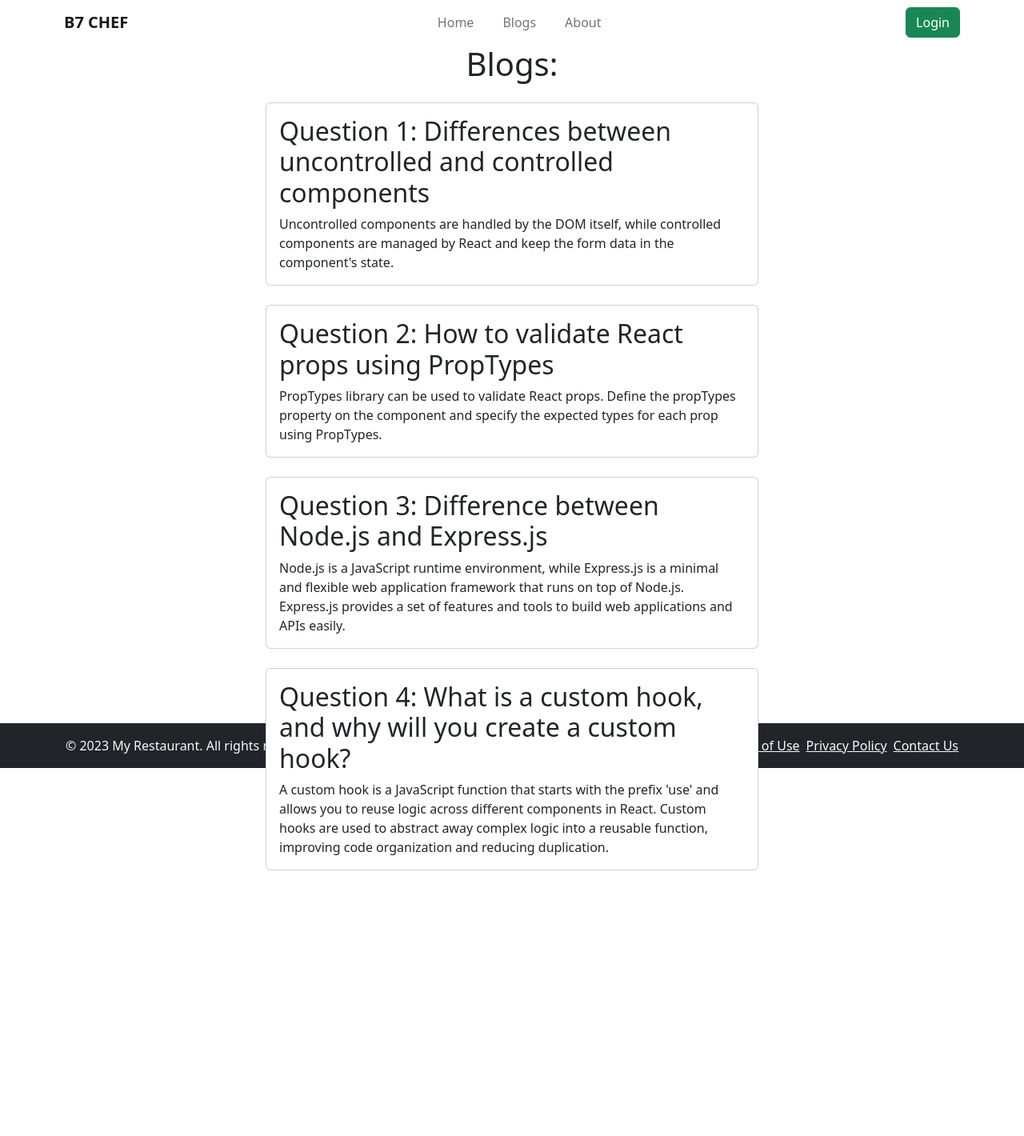
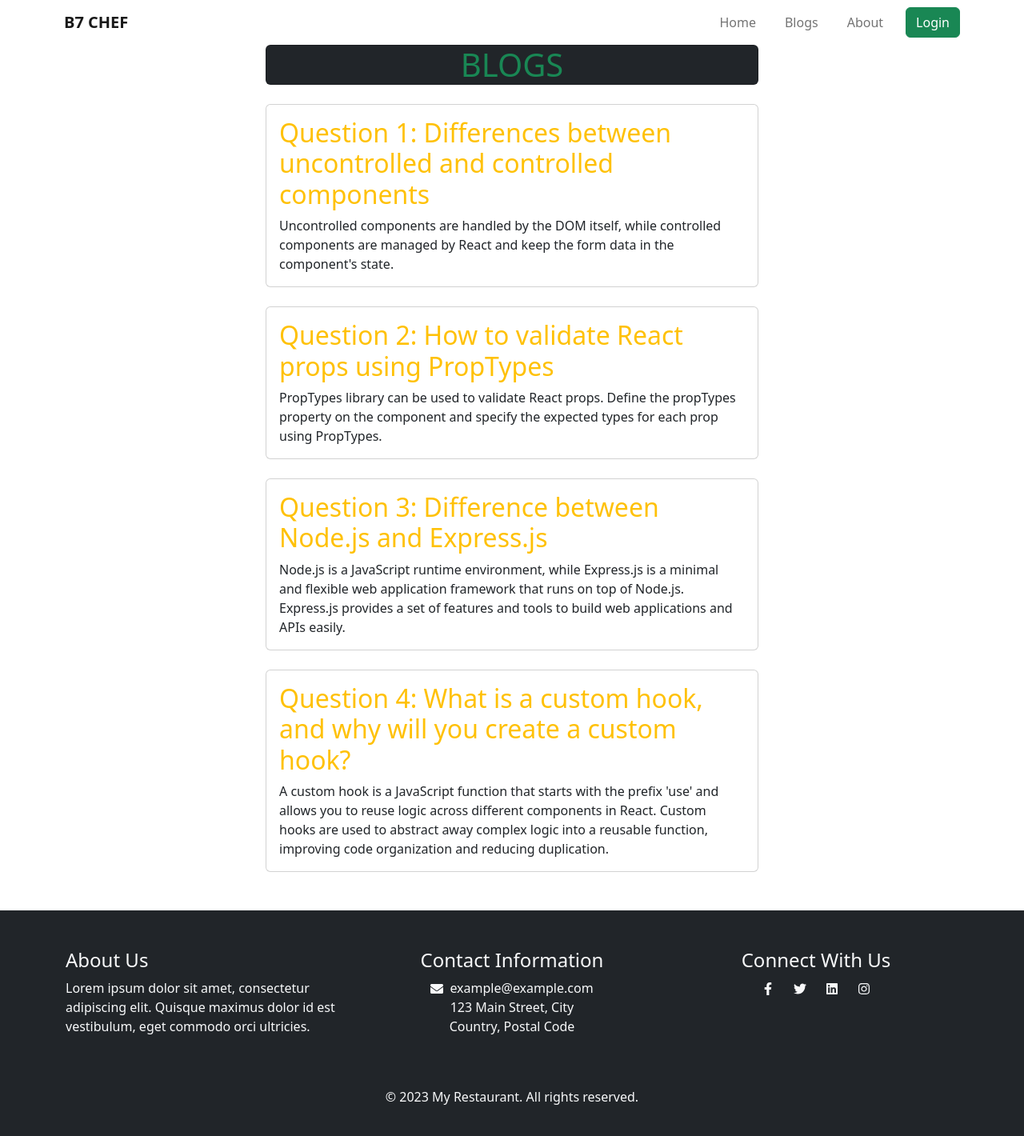
Before and after one commit to AhnafAlve/b7-chef-client, a React (Vite) app: page /blogs in a window 1280 px wide. Shown: the top 1420 px of the page at 80% size. Before the commit the page ends 1088 px from the top, so only its background shows below. Built offline with nearby package versions, Linux system fonts and the light colour scheme; no server answers.

Commit message:
google and github sign in method added

```diff
--- a/package.json
+++ b/package.json
@@ -19,6 +19,7 @@
     "react-dom": "^18.2.0",
     "react-icons": "^4.8.0",
     "react-router-dom": "^6.11.1",
+    "react-to-pdf": "^0.0.14",
     "react-toastify": "^9.1.3",
     "sort-by": "^1.2.0"
   },
--- a/src/pages/Banner/Banner.jsx
+++ b/src/pages/Banner/Banner.jsx
@@ -5,7 +5,7 @@ const Banner = () => {
     return (
         <Container className="container py-4">
             <Row>
-                <Col md={6} className="d-flex align-items-center">
+                <Col md={6} sm={12} className="d-flex align-items-center">
                     <div>
                         <h1 className="mb-4">Try our Delicious Recipe</h1>
                         <p className="lead">Our famous beef and mushroom pie recipe is a crowd pleaser and has been in our family for generations. It's made with locally-sourced, grass-fed beef, and a mix of fresh and dried mushrooms for maximum flavor.</p>
@@ -13,7 +13,7 @@ const Banner = () => {
                         <p className="lead">Give our recipe a try and impress your family and friends with a delicious homemade meal!</p>
                     </div>
                 </Col>
-                <Col md={6}>
+                <Col sm={12} md={6}>
                     <Image src="https://plus.unsplash.com/premium_photo-1661310019346-4cb563a19aec?ixlib=rb-4.0.3&ixid=MnwxMjA3fDB8MHxwaG90by1wYWdlfHx8fGVufDB8fHx8&auto=format&fit=crop&w=1170&q=80" fluid className="h-100 rounded" />
                 </Col>
             </Row>
--- a/src/pages/Blogs/Blogs.jsx
+++ b/src/pages/Blogs/Blogs.jsx
@@ -2,11 +2,11 @@ import React from 'react';
 
 const Blogs = () => {
     return (
-        <div className="container w-50 vh-100">
-            <h1 className="mb-4 text-center">Blogs:</h1>
+        <div className="container w-50">
+            <h1 className="mb-4 text-center text-success card bg-dark">BLOGS</h1>
             <div className="card mb-4">
                 <div className="card-body">
-                    <h2 className="card-title">Question 1: Differences between uncontrolled and controlled components</h2>
+                    <h2 className="card-title text-warning">Question 1: Differences between uncontrolled and controlled components</h2>
                     <p className="card-text">
                         Uncontrolled components are handled by the DOM itself, while controlled components are managed by React and keep the form data in the component's state.
                     </p>
@@ -15,7 +15,7 @@ const Blogs = () => {
 
             <div className="card mb-4">
                 <div className="card-body">
-                    <h2 className="card-title">Question 2: How to validate React props using PropTypes</h2>
+                    <h2 className="card-title text-warning">Question 2: How to validate React props using PropTypes</h2>
                     <p className="card-text">
                         PropTypes library can be used to validate React props. Define the propTypes property on the component and specify the expected types for each prop using PropTypes.
                     </p>
@@ -24,7 +24,7 @@ const Blogs = () => {
 
             <div className="card mb-4">
                 <div className="card-body">
-                    <h2 className="card-title">Question 3: Difference between Node.js and Express.js</h2>
+                    <h2 className="card-title text-warning">Question 3: Difference between Node.js and Express.js</h2>
                     <p className="card-text">
                         Node.js is a JavaScript runtime environment, while Express.js is a minimal and flexible web application framework that runs on top of Node.js. Express.js provides a set of features and tools to build web applications and APIs easily.
                     </p>
@@ -33,7 +33,7 @@ const Blogs = () => {
 
             <div className="card mb-4">
                 <div className="card-body">
-                    <h2 className="card-title">Question 4: What is a custom hook, and why will you create a custom hook?</h2>
+                    <h2 className="card-title text-warning">Question 4: What is a custom hook, and why will you create a custom hook?</h2>
                     <p className="card-text">
                         A custom hook is a JavaScript function that starts with the prefix 'use' and allows you to reuse logic across different components in React. Custom hooks are used to abstract away complex logic into a reusable function, improving code organization and reducing duplication.
                     </p>
--- a/src/pages/Chefs/Chef.jsx
+++ b/src/pages/Chefs/Chef.jsx
@@ -2,17 +2,17 @@ import React from 'react';
 import { Link } from 'react-router-dom';
 
 const Chef = ({ chef }) => {
-    const { id, name, experience, numchefs, likes, chefPicture, details } = chef;
+    const { id, name, experience, numRecipes, likes, chefPicture, details } = chef;
 
     return (
-        <div className='col-md-4 mt-5'>
-            <div className="card p-3" style={{ width: '25rem' }}>
-                <img className="card-img-top" src={chefPicture} alt="Card image cap" />
+        <div className="col-lg-4 col-md-6 mt-5">
+            <div className="card p-3">
+                <img className="card-img-top img-fluid" src={chefPicture} alt="Chef" />
                 <div className="card-body">
                     <h3 className="card-title">{name}</h3>
                     <p className="card-text">Years of experience: {experience}</p>
                     <p className="card-text">Likes: {likes}</p>
-                    <p className="card-text">Numbers of recipes: {numchefs}</p>
+                    <p className="card-text">Number of recipes: {numRecipes}</p>
                     <Link to={`/chefs/${id}`} className="btn btn-success">
                         View Recipes
                     </Link>
--- a/src/pages/Details/TopRecipes.jsx
+++ b/src/pages/Details/TopRecipes.jsx
@@ -36,7 +36,7 @@ const TopRecipes = () => {
                                 <strong>Rating:</strong> 4.6
                             </Card.Text>
                             <Button
-                                variant="primary"
+                                variant="success"
                                 disabled={favoriteIndex === 0}
                                 onClick={() => handleFavoriteClick(0)}
                             >
@@ -66,7 +66,7 @@ const TopRecipes = () => {
                                 <strong>Rating:</strong> 4.4
                             </Card.Text>
                             <Button
-                                variant="primary"
+                                variant="success"
                                 disabled={favoriteIndex === 1}
                                 onClick={() => handleFavoriteClick(1)}
                             >
@@ -96,7 +96,7 @@ const TopRecipes = () => {
                                 <strong>Rating:</strong> 4.7
                             </Card.Text>
                             <Button
-                                variant="primary"
+                                variant="success"
                                 disabled={favoriteIndex === 2}
                                 onClick={() => handleFavoriteClick(2)}
                             >
--- a/src/pages/Register/Register.jsx
+++ b/src/pages/Register/Register.jsx
@@ -25,7 +25,11 @@ const Register = () => {
             setError('Password should be at least 6 characters long');
             return;
         }
+        setName('');
         setError('');
+        setEmail('');
+        setPassword('');
+        setPhotoURL('');
 
         // Proceed with registration logic
         console.log(name, email, password);
@@ -99,14 +103,6 @@ const Register = () => {
                             <button type="submit" className="btn btn-primary btn-lg">Register</button>
                         </div>
 
-                        <div className="d-flex flex-column flex-md-row gap-2">
-                            <button className="btn btn-outline-danger btn-lg flex-grow-1">
-                                <FaGoogle className="me-2" /> Register with Google
-                            </button>
-                            <button className="btn btn-outline-dark btn-lg flex-grow-1">
-                                <FaGithub className="me-2" /> Register with GitHub
-                            </button>
-                        </div>
                         <p className="text-center my-4">Already have an account? <Link to='/login'>Login here</Link>.</p>
                     </form>
                 </div>
--- a/src/pages/Shared/Footer/Footer.jsx
+++ b/src/pages/Shared/Footer/Footer.jsx
@@ -1,23 +1,60 @@
-import React from "react";
-import { Container, Row, Col } from "react-bootstrap";
+import React from 'react';
+import { FaFacebookF, FaTwitter, FaInstagram, FaEnvelope, FaLinkedin } from 'react-icons/fa';
 
 const Footer = () => {
     return (
-        <footer className="bg-dark text-light py-3 mt-5">
-            <Container>
-                <Row>
-                    <Col md={6}>
+        <footer className="footer bg-dark text-light py-5 mt-5">
+            <div className="container">
+                <div className="row">
+                    <div className="col-lg-4 col-md-6 mb-4 mb-md-0 ">
+                        <h4>About Us</h4>
+                        <p>
+                            Lorem ipsum dolor sit amet, consectetur adipiscing elit. Quisque maximus dolor id est vestibulum, eget commodo orci ultricies.
+                        </p>
+                    </div>
+                    <div className="col-lg-4 col-md-6 text-center">
+                        <h4>Contact Information</h4>
+                        <ul className="list-unstyled">
+                            <li>
+                                <FaEnvelope className="me-2" />
+                                example@example.com
+                            </li>
+                            <li>123 Main Street, City</li>
+                            <li>Country, Postal Code</li>
+                        </ul>
+                    </div>
+                    <div className="col-lg-4 text-center">
+                        <h4>Connect With Us</h4>
+                        <ul className="list-inline">
+                            <li className="list-inline-item">
+                                <a href="https://www.facebook.com" target="_blank" rel="noopener noreferrer" className="text-light me-3">
+                                    <FaFacebookF />
+                                </a>
+                            </li>
+                            <li className="list-inline-item">
+                                <a href="https://www.twitter.com" target="_blank" rel="noopener noreferrer" className="text-light me-3">
+                                    <FaTwitter />
+                                </a>
+                            </li>
+                            <li className="list-inline-item">
+                                <a href="https://www.twitter.com" target="_blank" rel="noopener noreferrer" className="text-light me-3">
+                                    <FaLinkedin />
+                                </a>
+                            </li>
+                            <li className="list-inline-item">
+                                <a href="https://www.instagram.com" target="_blank" rel="noopener noreferrer" className="text-light">
+                                    <FaInstagram />
+                                </a>
+                            </li>
+                        </ul>
+                    </div>
+                </div>
+                <div className="row mt-5">
+                    <div className="col-12 text-center">
                         <p className="mb-0">© 2023 My Restaurant. All rights reserved.</p>
-                    </Col>
-                    <Col md={6} className="d-flex justify-content-end">
-                        <ul className="list-inline mb-0">
-                            <li className="list-inline-item"><a href="/" className="text-light">Terms of Use</a></li>
-                            <li className="list-inline-item"><a href="/" className="text-light">Privacy Policy</a></li>
-                            <li className="list-inline-item"><a href="/" className="text-light">Contact Us</a></li>
-                        </ul>
-                    </Col>
-                </Row>
-            </Container>
+                    </div>
+                </div>
+            </div>
         </footer>
     );
 };
--- a/src/pages/Shared/Header/Header.css
+++ b/src/pages/Shared/Header/Header.css
@@ -8,3 +8,7 @@ nav a {
 nav a:hover {
     color: purple;
 }
+
+.userProfile{
+    width: 40px;
+}
--- a/src/pages/Shared/Header/Header.jsx
+++ b/src/pages/Shared/Header/Header.jsx
@@ -15,19 +15,18 @@ const Header = () => {
     }
 
     return (
-        <div>
         <Navbar bg="body-tertiary" expand="lg" className="container">
             <Navbar.Toggle aria-controls="navbarTogglerDemo01" />
             <Navbar.Collapse id="navbarTogglerDemo01">
                 <Link to="/" className="navbar-brand fw-bold">B7 CHEF</Link>
-                    <Nav className="m-auto mb-2 mb-lg-0">
+                <Nav className="ms-auto mb-2 mb-lg-0 bold">
                     <Nav.Link as={Link} to="/">Home</Nav.Link>
                     <Nav.Link as={Link} to="/blogs">Blogs</Nav.Link>
                     <Nav.Link as={Link} to="/about">About</Nav.Link>
                 </Nav>
                 <Nav>
                     {
-                            user && <Link href='#'>{user.displayName}</Link>
+                        user && <img title={user.displayName} className='userProfile rounded-circle me-2' src={user.photoURL} alt="" />
                     }
 
                     {user ?
@@ -39,7 +38,7 @@ const Header = () => {
                 </Nav>
             </Navbar.Collapse>
         </Navbar>
-        </div>
+
     );
 };
 
--- a/src/providers/AuthProvider.jsx
+++ b/src/providers/AuthProvider.jsx
@@ -1,14 +1,13 @@
 import React, { createContext, useEffect, useState } from 'react';
-import { createUserWithEmailAndPassword, getAuth, onAuthStateChanged, signInWithEmailAndPassword, signOut } from "firebase/auth";
+import { createUserWithEmailAndPassword, getAuth, onAuthStateChanged, signInWithEmailAndPassword, signOut, GoogleAuthProvider, signInWithPopup, GithubAuthProvider } from "firebase/auth";
 import app from '../firebase/firebase.config';
 
 export const AuthContext = createContext(null);
 
 const auth = getAuth(app);
 const AuthProvider = ({ children }) => {
-    const [user, setUser] = useState(null);
+    const [user, setUser] = useState('');
     const [loading, setLoading] = useState(true);
-
 
     const createUser = (email, password) => {
         setLoading(true);
@@ -20,30 +19,46 @@ const AuthProvider = ({ children }) => {
         return signInWithEmailAndPassword(auth, email, password);
     }
 
-
     const logOut = () => {
         setLoading(true);
         return signOut(auth);
     }
 
+    //   sign in with google
+    const signInWithGoogle = () => {
+        setLoading(true);
+        const googleProvider = new GoogleAuthProvider();
+        return signInWithPopup(auth, googleProvider);
+    };
+
+    //   sign in with Github
+    const signInWithGithub = () => {
+        setLoading(true);
+        const githubProvider = new GithubAuthProvider();
+        return signInWithPopup(auth, githubProvider);
+    }
+
+
     useEffect(() => {
         const unsubscribe = onAuthStateChanged(auth, loggedUser => {
-            console.log('logged in user insite auth state observer', loggedUser);
+            console.log('logged in user inside auth state observer', loggedUser);
             setUser(loggedUser);
             setLoading(false);
-        })
+        });
 
         return () => {
             unsubscribe();
         }
-    }, [])
+    }, []);
 
     const authInfo = {
         user,
         loading,
         createUser,
         signIn,
-        logOut
+        logOut,
+        signInWithGoogle,
+        signInWithGithub
     }
 
     return (
--- a/src/routes/PrivateRout.jsx
+++ b/src/routes/PrivateRout.jsx
@@ -6,11 +6,16 @@ import { Spinner } from 'react-bootstrap';
 const PrivateRout = ({ children }) => {
     const { user, loading } = useContext(AuthContext);
     const location = useLocation();
-    console.log(location);
+    // console.log(location);
 
     if (loading) {
-        return <Spinner animation="border" variant="success" />
+        return (
+            <div className="d-flex justify-content-center align-items-center vh-100">
+                <Spinner animation="border" variant="primary" />
+            </div>
+        )
     }
+
     if (user) {
         return children;
     }
```
Also changed, not shown: src/pages/Login/Login.jsx (+52 -17 lines), 1 other file (tests, documents, lock files or other folders). Lines whose indentation alone changed are shown as unchanged.
